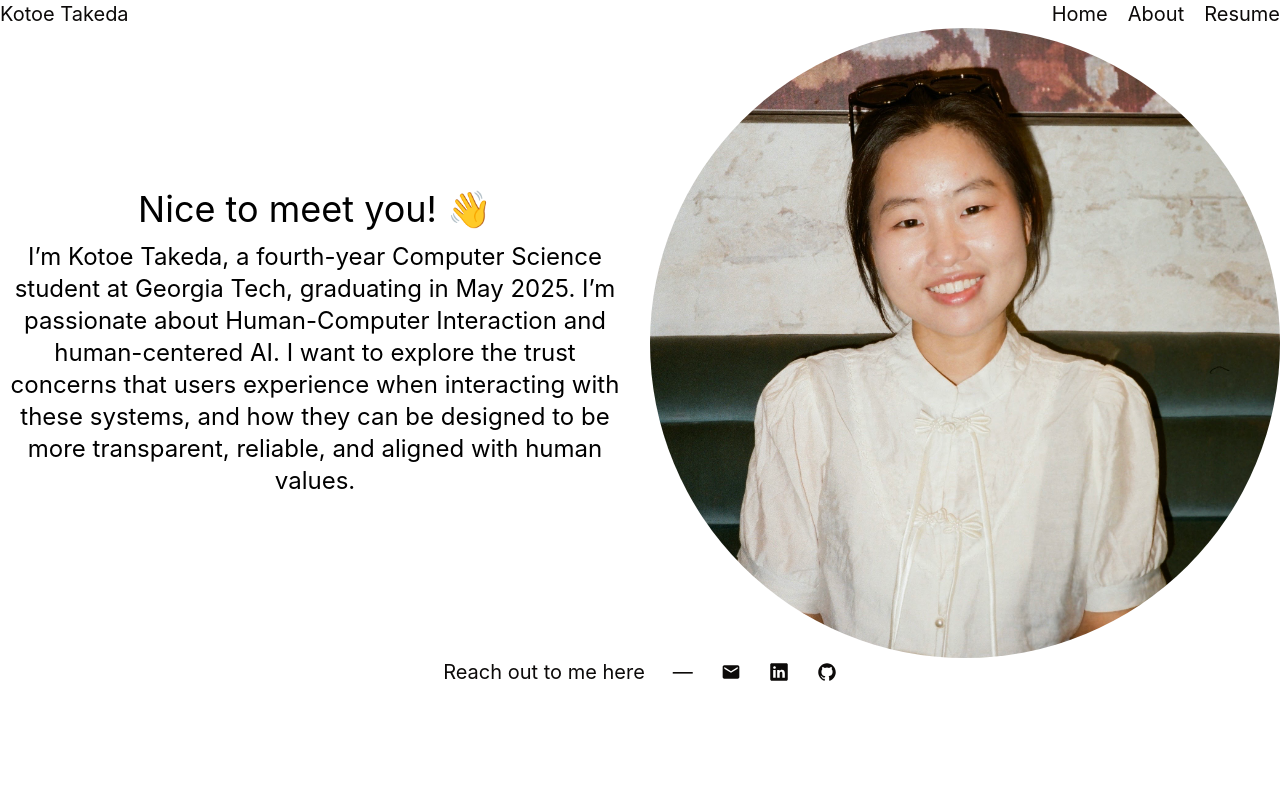
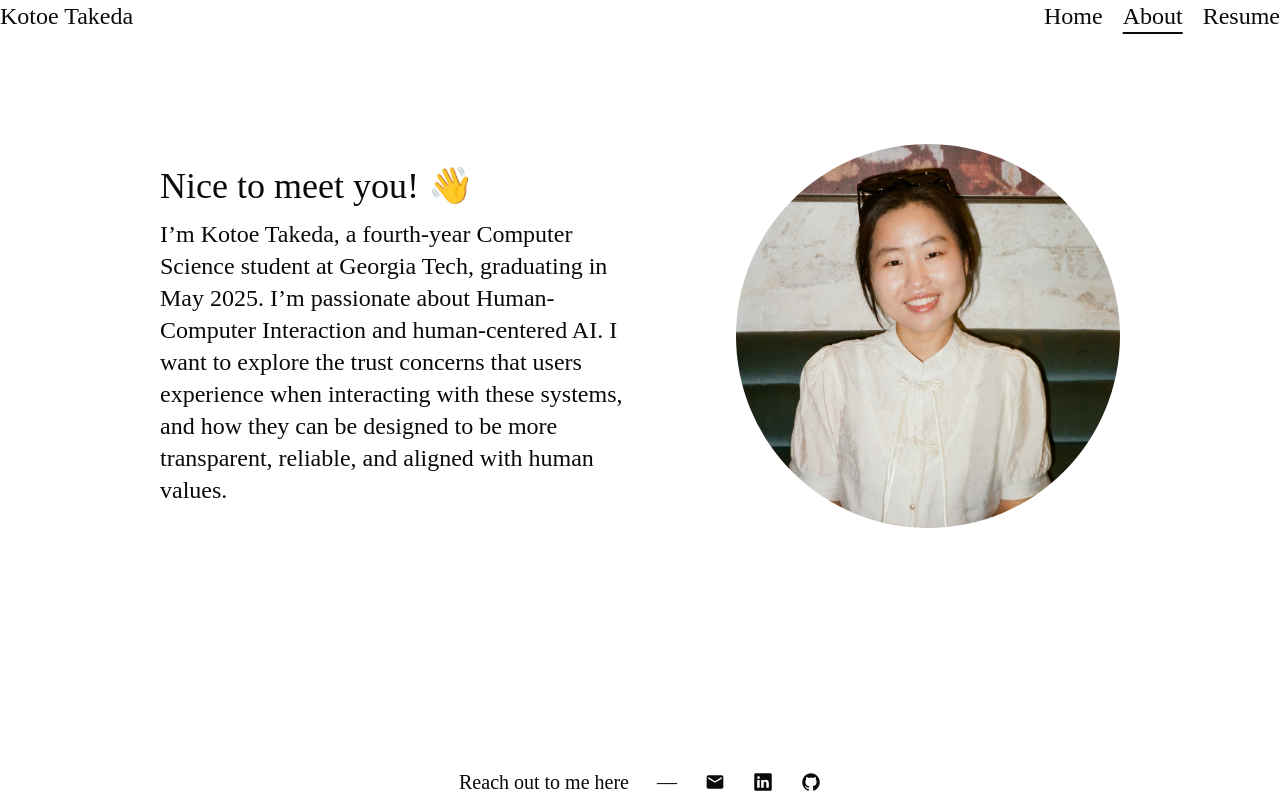
Before and after one commit to kotoetakeda/website, a React (Create React App) app: page /about in a window 1280 px wide. Built offline with nearby package versions, Linux system fonts and the light colour scheme.

Commit message:
fixed padding and sizing

```diff
--- a/public/index.html
+++ b/public/index.html
@@ -4,7 +4,7 @@
     <meta charset="utf-8" />
     <link rel="icon" href="%PUBLIC_URL%/favicon.ico" />
     <meta name="viewport" content="width=device-width, initial-scale=1" />
-    <meta name="theme-color" content="#000000" />
+    <!-- <meta name="theme-color" content="#000000" /> -->
     <meta
       name="description"
       content="Web site created using create-react-app"
@@ -24,10 +24,10 @@
       work correctly both with client-side routing and a non-root public URL.
       Learn how to configure a non-root public URL by running `npm run build`.
     -->
-    <title>React App</title>
+    <title>Kotoe Takeda</title>
   </head>
   <body>
-    <noscript>You need to enable JavaScript to run this app.</noscript>
-    <div id="root"></div>
+    <!-- <noscript>You need to enable JavaScript to run this app.</noscript> -->
+    <div id="root" class="px-5 sm:px-5 md:px-10 lg:px-15 xl:px-20 py-5 sm:py-5 md:py-10 lg:py-10 xl:py-10 w-screen bg-stone-200 text-stone-950"></div>
   </body>
 </html>
--- a/src/About.js
+++ b/src/About.js
@@ -5,7 +5,7 @@ import Profile_About from "./images/profile-about.jpg";
 
 const About = () => {
 
-  const SectionFont = "text-2xl sm:text-2xl md:text-3xl lg:text-4xl xl:text-5xl header font-semibold no-underline pt-60 pb-30";
+  const SectionFont = "text-2xl sm:text-2xl md:text-3xl lg:text-4xl xl:text-5xl header font-semibold no-underline pt-60 mb-30";
   const ProjTitle = "text-xl sm:text-xl md:text-2xl lg:text-3xl xl:text-4xl header font-normal no-underline";
   const ProjDesc = "text-base sm:text-base md:text-lg lg:text-xl xl:text-2xl header font-normal no-underline";
 
@@ -15,7 +15,7 @@ const About = () => {
         <div className="flex flex-col flex-1">
 
           {/* Intro */}
-          <div className="flex flex-1 items-center gap-5 px-30">
+          <div className="flex flex-1 items-center mx-40 mt-16">
             <div className="flex flex-1 flex-col gap-3">
               <p className={ProjTitle} >Nice to meet you! <span className={` ${ProjTitle} waving-hand`}>&#128075;</span> </p>
               <p className={ProjDesc}>
@@ -27,7 +27,7 @@ const About = () => {
             </div>
             {/* Profile Pic */}
             <div className="flex flex-1 items-center justify-end">
-              <img className="object-cover rounded-full w-100" src={Profile_About} alt="A picture of me"/>
+              <img className="object-cover rounded-full w-4/5" src={Profile_About} alt="A picture of me"/>
             </div>
           </div>
         </div>
--- a/src/App.css
+++ b/src/App.css
@@ -1,4 +1,4 @@
-.App {
+/* .App {
   text-align: center;
 }
 
@@ -35,4 +35,4 @@
   to {
     transform: rotate(360deg);
   }
-}
+} */
--- a/src/App.js
+++ b/src/App.js
@@ -3,11 +3,9 @@ import { BrowserRouter as Router, Routes, Route } from "react-router-dom";
 import Home from './Home';
 import About from './About';
 import SAQ from './SAQ';
-import './App.css';
 
 function App() {
   return (
-    <div className="App">
     <Router>
       <Routes>
         <Route path="/website" element={<Home />} />
@@ -15,7 +13,6 @@ function App() {
         <Route path="/saq" element={<SAQ />} />
       </Routes>
     </Router>
-    </div>
   );
 }
 
--- a/src/Home.js
+++ b/src/Home.js
@@ -6,9 +6,10 @@ import Profile_Home from "./images/profile-home.jpeg";
 import Handshake from "./images/robot-human-handshake.jpg";
 
 const Home = () => {
+  // padding: 0, 1, 2, 4, 8, 12, 16, 20, 24, 32, etc.
   const IntroFont = "text-2xl sm:text-4xl md:text-5xl lg:text-6xl xl:text-7xl header font-normal no-underline";
-  const IntroSpace = "min-h-[30vh] sm:min-h-[30vh] md:min-h-[30vh] lg:min-h-[40vh] xl:min-h-[40vh]";
-  const SectionFont = "text-2xl sm:text-2xl md:text-3xl lg:text-4xl xl:text-5xl header font-semibold no-underline pt-60 pb-30";
+  const IntroSpace = "min-h-[30vh] sm:min-h-[30vh] md:min-h-[40vh] lg:min-h-[50vh] xl:min-h-[60vh]";
+  const SectionFont = "text-2xl sm:text-2xl md:text-3xl lg:text-4xl xl:text-5xl header font-normal no-underline";
   const ProjTitle = "text-xl sm:text-xl md:text-2xl lg:text-3xl xl:text-4xl header font-normal no-underline group-hover:font-semibold";
   const ProjDate = "text-sm sm:text-sm md:text-base lg:text-lg xl:text-xl header font-normal no-underline";
   const ProjDesc = "text-base sm:text-base md:text-lg lg:text-xl xl:text-2xl header font-normal no-underline";
@@ -21,7 +22,7 @@ const Home = () => {
       <Header />
       <div className="flex flex-col flex-1">
         {/* Intro */}
-        <div className= {`${IntroSpace} flex flex-1 items-end justify-start `}>
+        <div className= {`flex flex-1 items-end justify-start pt-40 pb-24`}>
           <p className={IntroFont}>
             <b>I'm Kotoe</b> &mdash; a developer who understands design, and a designer who speaks code
           </p>
@@ -29,12 +30,12 @@ const Home = () => {
 
         {/* Profile Pic */}
         <div className="flex flex-1 w-[80vw] items-center justify-end">
-          <img className="object-cover rounded-full" src={Profile_Home} alt="A picture of me"/>
+          <img className="object-cover rounded-full" src={Profile_Home} />
         </div>
 
         {/*************/}
         {/* Impact */}
-        <div className="flex flex-1 justify-center">
+        <div className="flex flex-1 justify-center pt-60 py-32">
           <p className={SectionFont}>My Impact</p>
         </div>
 
--- a/src/components/Footer.js
+++ b/src/components/Footer.js
@@ -6,7 +6,7 @@ const Footer = () => {
   const FooterFont = "text-sm sm:text-sm md:text-base lg:text-lg xl:text-xl header font-normal no-underline text-stone-950";
 
   return (
-    <div className="flex justify-center items-center gap-7 mt-50">
+    <div className="flex justify-center items-center gap-7 pt-60">
         <p className={FooterFont} >Reach out to me here</p>
         <p className={FooterFont} >&mdash;</p>
         {/* Email Icon with Link */}
--- a/src/components/Header.js
+++ b/src/components/Header.js
@@ -1,29 +1,29 @@
 import React from 'react';
-import { NavLink, Link } from "react-router-dom";
+import { NavLink } from "react-router-dom";
+
 
 const Header = () => {
-  const NameFont = "text-base sm:text-base md:text-base lg:text-lg xl:text-xl header font-normal text-stone-950";
-  const NavFont = "text-sm sm:text-sm md:text-base lg:text-lg xl:text-xl header font-normal no-underline text-stone-950";
+  const NameFont = "text-lg sm:text-lg md:text-lg lg:text-xl xl:text-2xl header font-normal text-stone-950";
+  const NavFont = "text-base sm:text-base md:text-lg lg:text-xl xl:text-2xl header font-normal text-stone-950";
 
   return (
-    <div className="flex flex-col sm:flex-col md:flex-row lg:flex-row xl:flex-row gap-1 mb-30">
+    <div className="flex flex-col sm:flex-col md:flex-row lg:flex-row xl:flex-row gap-1 mb-12">
       {/* Site Name */}
       <div className="flex flex-1 justify-center sm:justify-center md:justify-start lg:justify-start xl:justify-start">
-        <NavLink to={"/website"} className="no-underline">
-          <p className={NameFont}>Kotoe Takeda</p>
+        <NavLink to={"/website"} className={NameFont}>
+          <p>Kotoe Takeda</p>
         </NavLink>
       </div>
 
       {/* Navigation Links */}
       <div className="flex flex-1 justify-center sm:justify-center md:justify-end lg:justify-end xl:justify-end gap-5">
-
-      <NavLink
+        <NavLink
           to="/website"
           className={({ isActive }) =>
             `${NavFont} ${
               isActive
-                ? "text-stone-950 underline"
-                : "text-stone-400 hover:text-stone-950 hover:underline"
+                ? "text-stone-950 underline underline-offset-8"
+                : "text-stone-400 hover:text-stone-950 hover:underline hover:underline-offset-8"
             }`
           }
         > Home </NavLink>
@@ -33,21 +33,22 @@ const Header = () => {
           className={({ isActive }) =>
             `${NavFont} ${
               isActive
-                ? "text-stone-950 underline"
-                : "text-stone-400 hover:text-stone-950 hover:underline"
+                ? "text-stone-950 underline underline-offset-8"
+                : "text-stone-400 hover:text-stone-950 hover:underline hover:underline-offset-8"
             }`
           }
         > About </NavLink>
 
         <a
-          href="/Kotoe_Takeda_Resume.pdf"
+          href="/website/Kotoe_Takeda_Resume.pdf"
           target="_blank"
           rel="noopener noreferrer"
-          className={`${NavFont} text-stone-400 hover:text-stone-950 hover:underline`}
+          className={`${NavFont} text-stone-400 hover:text-stone-950 hover:underline hover:underline-offset-8`}
         > Resume </a>
       </div>
     </div>
   );
 };
 
+
 export default Header;
--- a/src/index.css
+++ b/src/index.css
@@ -2,16 +2,133 @@
 @tailwind components;
 @tailwind utilities;
 
-body {
-  margin: 0;
-  font-family: -apple-system, BlinkMacSystemFont, 'Segoe UI', 'Roboto', 'Oxygen',
-    'Ubuntu', 'Cantarell', 'Fira Sans', 'Droid Sans', 'Helvetica Neue',
-    sans-serif;
+:root {
+  /* font-family: Inter, system-ui, Avenir, Helvetica, Arial, sans-serif;
+  line-height: 1.5;
+  font-weight: 400;
+
+  color-scheme: light dark;
+  color: rgba(255, 255, 255, 0.87);
+  background-color: #242424; */
+
+  font-synthesis: none;
+  text-rendering: optimizeLegibility;
   -webkit-font-smoothing: antialiased;
   -moz-osx-font-smoothing: grayscale;
 }
+/*
+a {
+  font-weight: 500;
+  color: #646cff;
+  text-decoration: inherit;
+}
+a:hover {
+  color: #535bf2;
+}
 
-code {
-  font-family: source-code-pro, Menlo, Monaco, Consolas, 'Courier New',
-    monospace;
+body {
+  margin: 0;
+  display: flex;
+  place-items: center;
+  min-width: 320px;
+  min-height: 100vh;
 }
+
+h1 {
+  font-size: 3.2em;
+  line-height: 1.1;
+}
+
+button {
+  border-radius: 8px;
+  border: 1px solid transparent;
+  padding: 0.6em 1.2em;
+  font-size: 1em;
+  font-weight: 500;
+  font-family: inherit;
+  background-color: #1a1a1a;
+  cursor: pointer;
+  transition: border-color 0.25s;
+}
+button:hover {
+  border-color: #646cff;
+}
+button:focus,
+button:focus-visible {
+  outline: 4px auto -webkit-focus-ring-color;
+} */
+
+
+/* 400 - 900 */
+.header {
+  font-family: "Vollkorn", serif;
+  font-optical-sizing: auto;
+  font-style: normal;
+}
+
+.body-regular {
+  font-family: "Arimo", serif;
+  font-optical-sizing: auto;
+  font-weight: 400;
+  font-style: normal;
+}
+
+.body-medium {
+  font-family: "Arimo", serif;
+  font-optical-sizing: auto;
+  font-weight: 500;
+  font-style: normal;
+}
+
+.body-semibold {
+  font-family: "Arimo", serif;
+  font-optical-sizing: auto;
+  font-weight: 600;
+  font-style: normal;
+}
+
+.body-bold {
+  font-family: "Arimo", serif;
+  font-optical-sizing: auto;
+  font-weight: 700;
+  font-style: normal;
+}
+
+.chango-regular {
+  font-family: "Chango", serif;
+  font-weight: 400;
+  font-style: normal;
+}
+
+.waving-hand {
+  animation-name: wave-animation;
+  animation-duration: 2.5s;
+  animation-iteration-count: infinite;
+  transform-origin: 70% 70%;
+  display: inline-block;
+}
+
+@keyframes wave-animation {
+  0% { transform: rotate( 0.0deg) }
+  15% { transform: rotate(14.0deg) }  /* The following five values can be played with to make the waving more or less extreme */
+  30% { transform: rotate(-8.0deg) }
+  40% { transform: rotate(14.0deg) }
+  50% { transform: rotate(-4.0deg) }
+  60% { transform: rotate(10.0deg) }
+  70% { transform: rotate( 0.0deg) }  /* Reset for the last half to pause */
+ 100% { transform: rotate( 0.0deg) }
+}
+
+/*
+@media (prefers-color-scheme: light) {
+  :root {
+    color: #213547;
+    background-color: #ffffff;
+  }
+  a:hover {
+    color: #747bff;
+  }
+  button {
+    background-color: #f9f9f9;
+  }
+} */
```
Also changed, not shown: 1 other file (tests, documents, lock files or other folders). Lines whose indentation alone changed are shown as unchanged.
